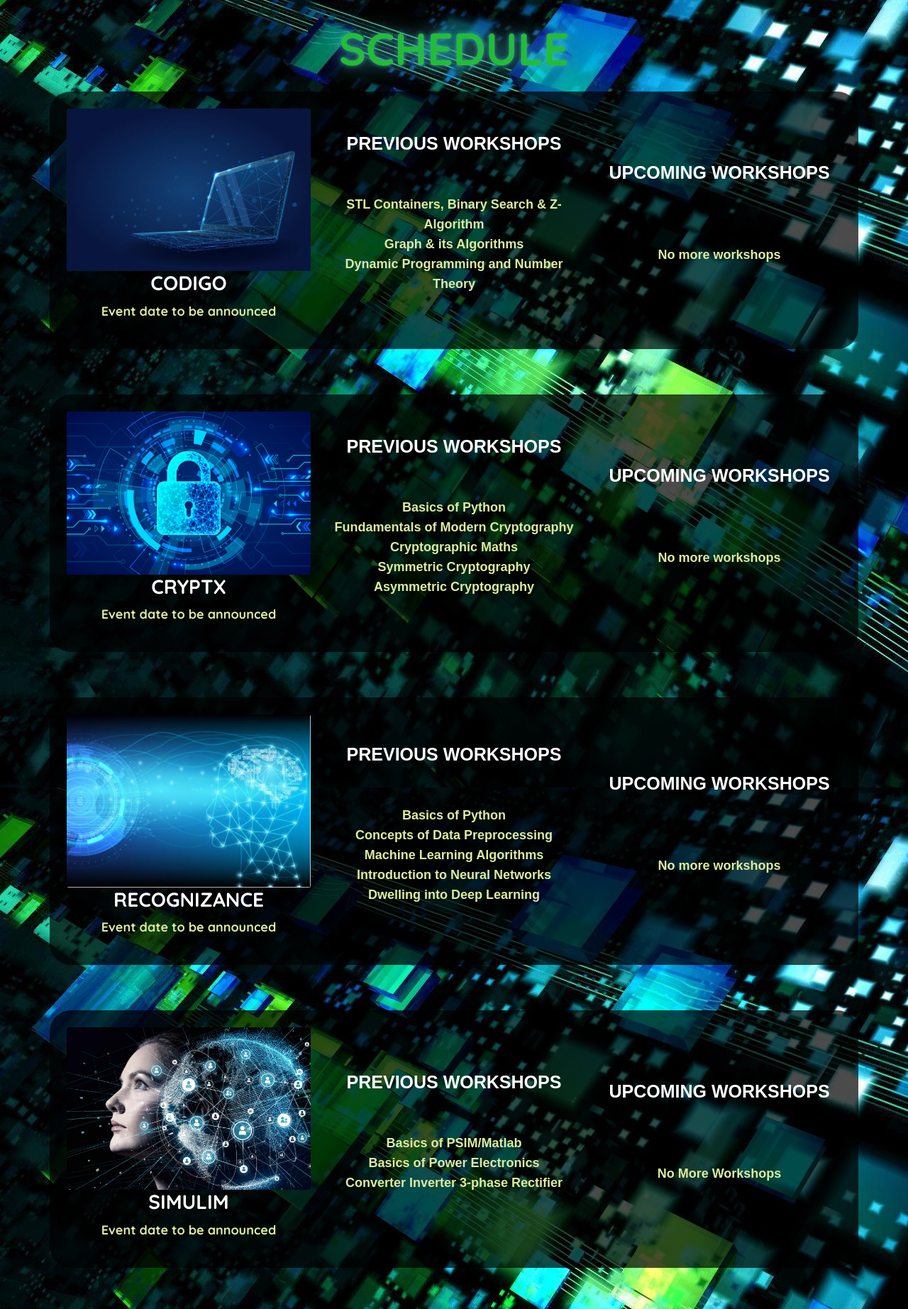
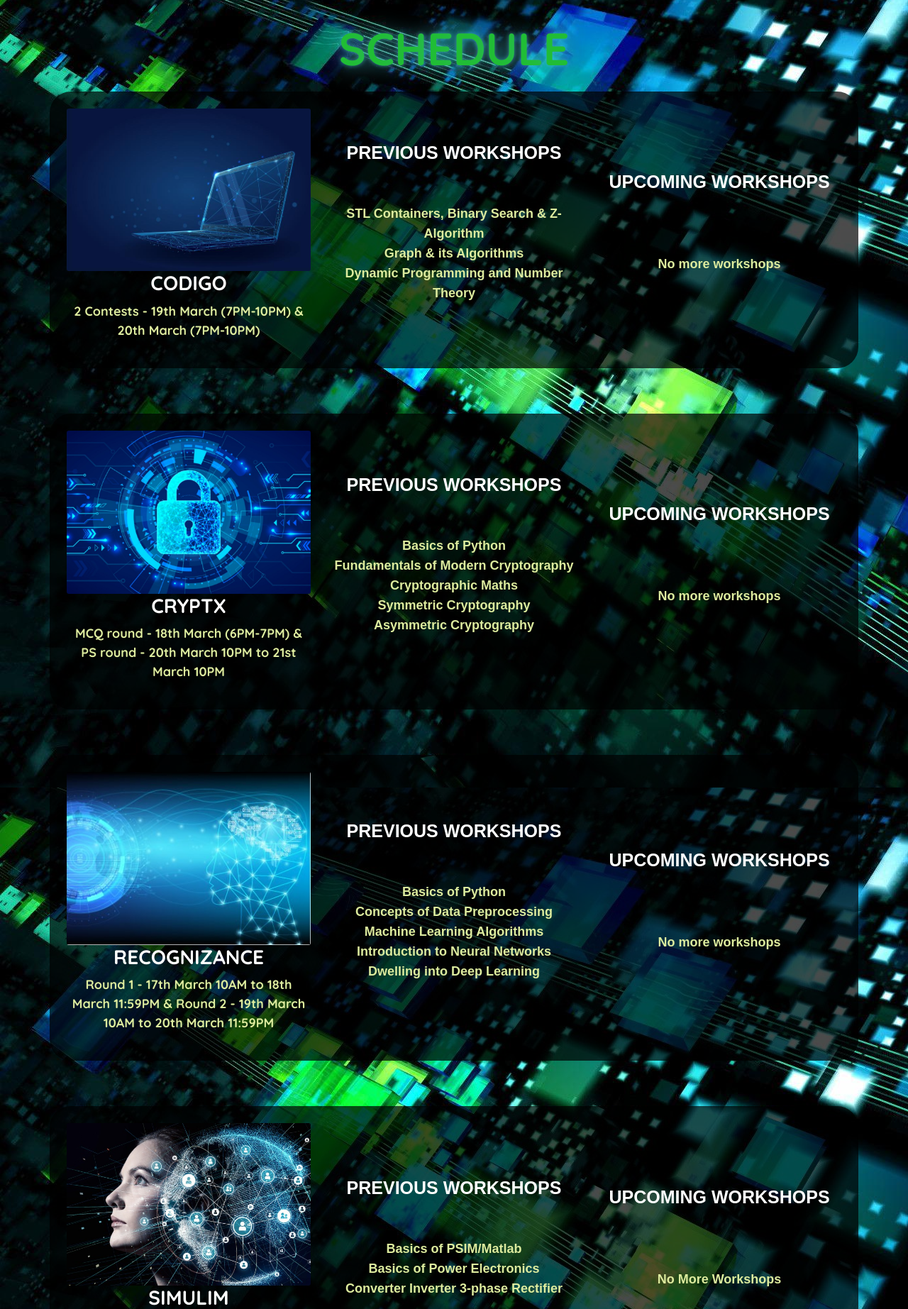
Before and after one commit to Prastuti-IIT-BHU/prastuti, a Django app: page /schedule in a window 1280 px wide. Shown: the part 90-1935 px from the top of the page at 71% size. Run offline with Django 3.2, Linux system fonts and the light colour scheme; some libraries are stand-ins or nearby versions; some web fonts are replaced.

Commit message:
Update schedule.html

```diff
--- a/templates/prastuti/schedule.html
+++ b/templates/prastuti/schedule.html
@@ -23,7 +23,7 @@
                 <h3><b> Codigo </b></h3>
               </div>
             </li>
-            <span class="time" aria-hidden="true">Event date to be announced</span>
+            <span class="time" aria-hidden="true">2 Contests - 19th March (7PM-10PM) & 20th March (7PM-10PM) </span>
           </ul>
         </div>
       </div>
@@ -77,7 +77,7 @@
                 <h3><b> CryptX </b></h3>
               </div>
             </li>
-            <span class="time" aria-hidden="true">Event date to be announced</span>
+            <span class="time" aria-hidden="true">MCQ round - 18th March (6PM-7PM) & PS round - 20th March 10PM to 21st March 10PM</span>
           </ul>
         </div>
       </div>
@@ -134,7 +134,7 @@
                 <h3><b> RECOGNIZANCE </b></h3>
               </div>
             </li>
-            <span class="time" aria-hidden="true">Event date to be announced</span>
+            <span class="time" aria-hidden="true">Round 1 - 17th March 10AM to 18th March 11:59PM & Round 2 - 19th March 10AM to 20th March 11:59PM</span>
           </ul>
         </div>
       </div>
@@ -190,7 +190,7 @@
                 <h3><b> Simulim </b></h3>
               </div>
             </li>
-            <span class="time" aria-hidden="true">Event date to be announced</span>
+            <span class="time" aria-hidden="true">MCQ round - 19th March (3PM-4PM) & PS round - 20th March (10AM-10PM)</span>
           </ul>
         </div>
       </div>
@@ -241,7 +241,7 @@
                 <h3><b> Consilium </b></h3>
               </div>
             </li>
-            <span class="time" aria-hidden="true">Event date to be announced</span>
+            <span class="time" aria-hidden="true">Round 1 - 16th 10AM to 18th 11:59PM & Quiz - 16th (6:30PM-6:55PM) & Simulation - 16th (6:30PM - 11:55PM) & Round 2 - 19th 10AM to 21st 11:59PM </span>
           </ul>
         </div>
       </div>
```
